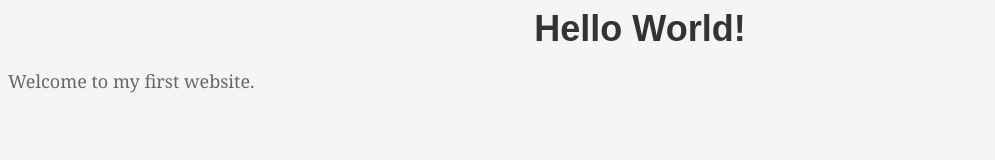
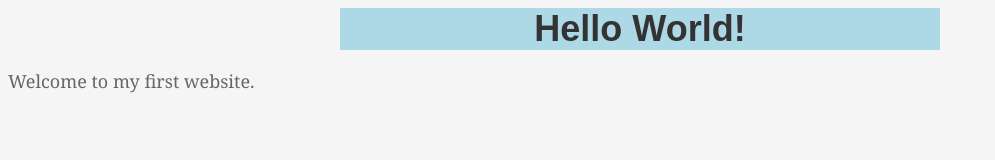
Before and after one commit to Knowinnovation/helloworld, a plain HTML site: page index.html in a window 1280 px wide. Shown: the whole page, without its empty margins (0-995 px from the left). Drawn offline with Linux system fonts and the light colour scheme.

Commit message:
Make the title sticky at the top of the page

```diff
--- a/style.css
+++ b/style.css
@@ -11,6 +11,9 @@ body {
   text-align: center;
   margin: 0 auto;
   max-width: 600px;
+  position:sticky;
+  top:0;
+  background-color:lightblue;
   }
 
   p {
```
